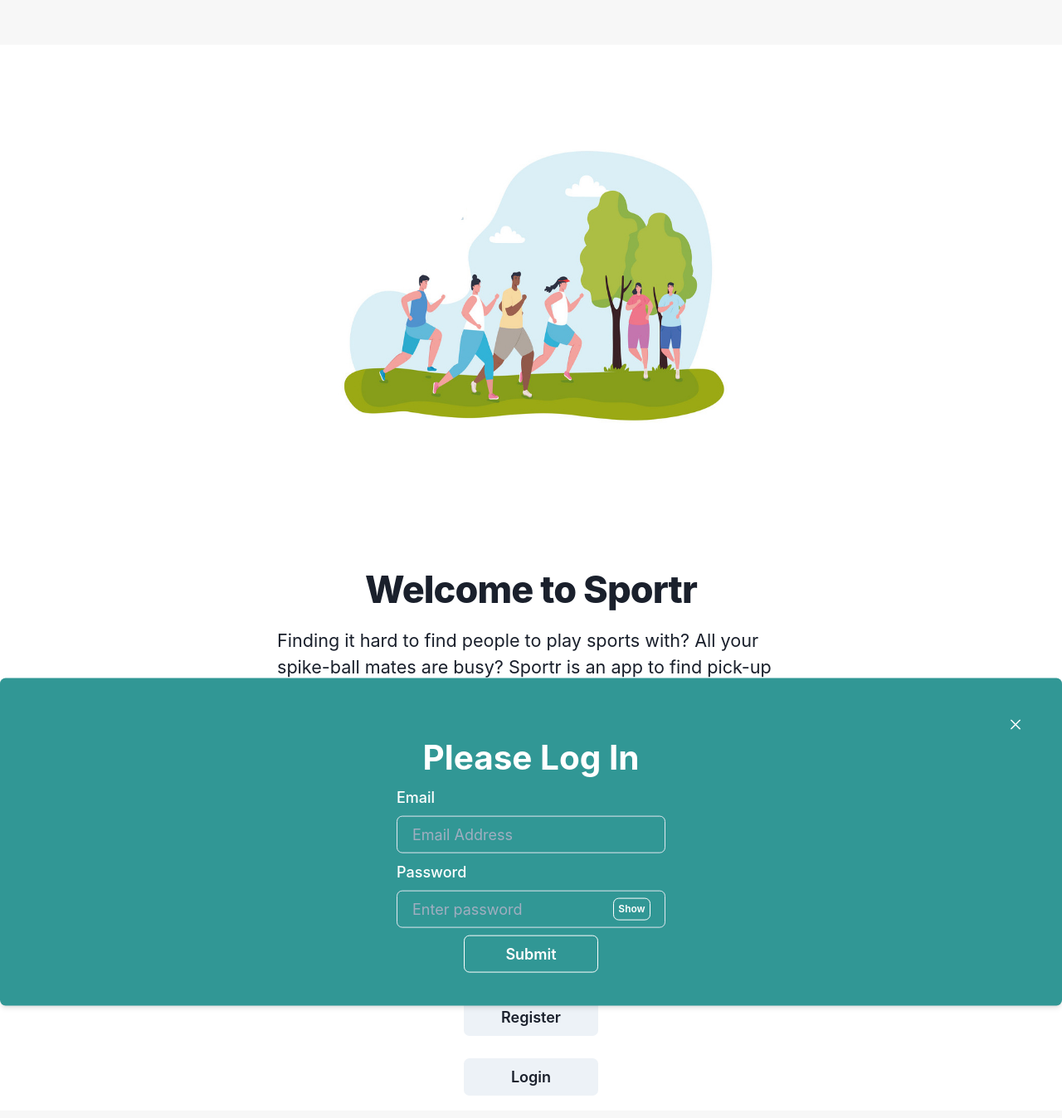
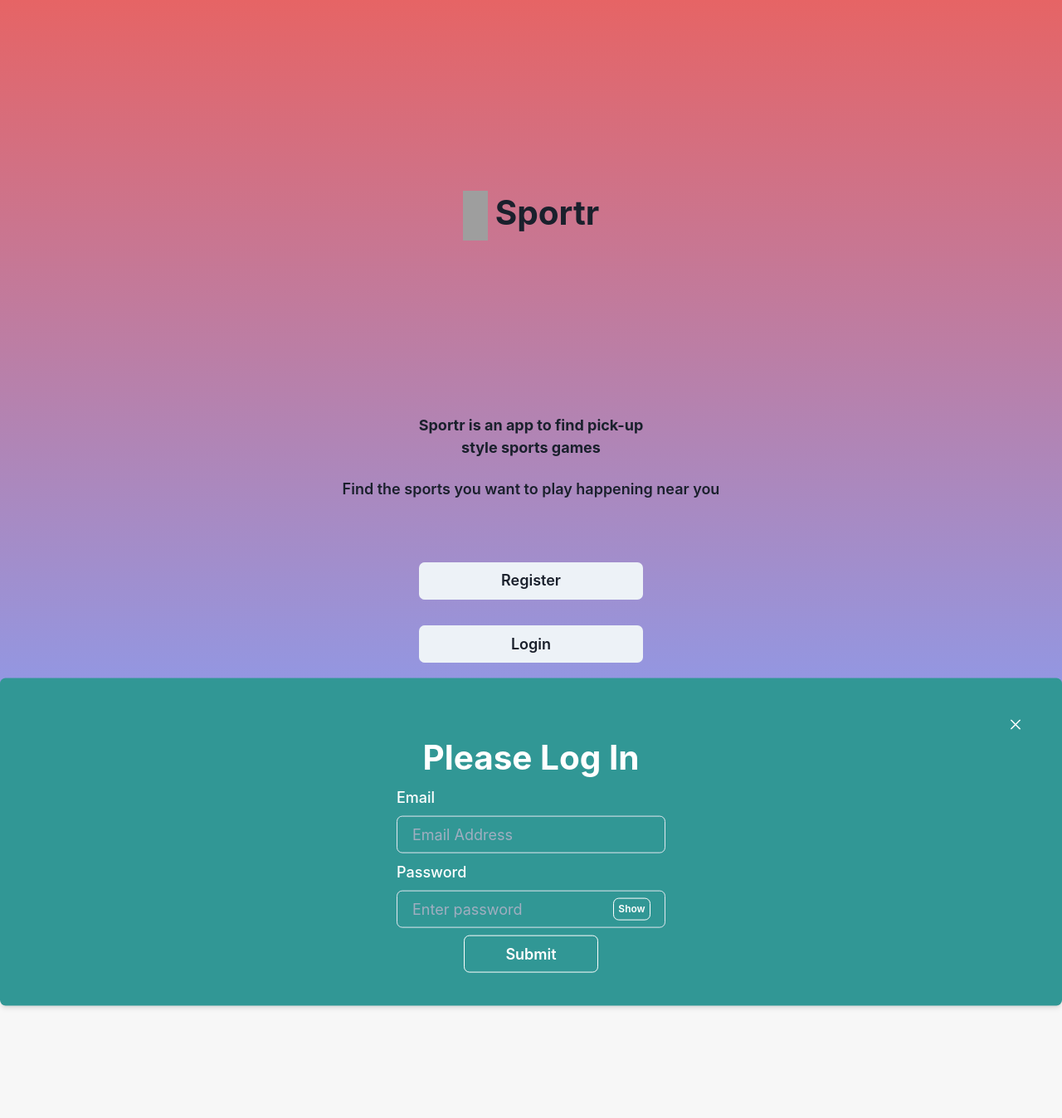
Before and after one commit to christopherdegroot/Sportr, a Next.js app: page / in a window 1280 px wide. Shown: the top 1348 px of the page at 83% size. After the commit the page ends 844 px from the top, so only its background shows below. Built offline with nearby package versions, Linux system fonts and the light colour scheme; grey boxes are pictures that could not be loaded.

Commit message:
update styling of home/landing page

```diff
--- a/pages/index.js
+++ b/pages/index.js
@@ -1,60 +1,98 @@
-import Head from 'next/head'
-import Image from 'next/image'
-import styles from '../styles/Home.module.css'
-import Link from 'next/link'
-import Layout, { siteTitle } from '../components/layout'
-import utilStyles from '../styles/utils.module.css'
-import { Slide, useDisclosure, ChakraProvider, Box, Button, Fade, VStack } from "@chakra-ui/react";
-import LoginModule from '../components/LoginModule'
+import Head from "next/head";
+import styles from "../styles/Home.module.css";
+import Link from "next/link";
+import Image from "next/image";
+import Layout, { siteTitle } from "../components/layout";
+import utilStyles from "../styles/utils.module.css";
+import {
+  HStack,
+  IconButton,
+  Icon,
+  Heading,
+  Text,
+  Slide,
+  useDisclosure,
+  ChakraProvider,
+  Box,
+  Button,
+  Fade,
+  VStack,
+} from "@chakra-ui/react";
+import LoginModule from "../components/LoginModule";
+import { MdSportsTennis, MdOutlineSportsHandball } from "react-icons/md";
+import { FaSearch } from "react-icons/fa";
 
 export default function Home() {
-  const { isOpen, onClose, onToggle } = useDisclosure()
+  const { isOpen, onClose, onToggle } = useDisclosure();
   return (
     <>
-    <ChakraProvider>
-    <Layout home>
+      <VStack
+        justifyContent={"space-between"}
+        minH={"844"}
+        bgGradient={"linear-gradient( #e66465, #9198e5)"}
+      >
+        <Head>
+          <link rel="icon" href="/images/template (2).png" />
+          <meta
+            name="description"
+            content="Learn how to build a personal website using Next.js"
+          />
+          <meta
+            property="og:image"
+            content={`https://og-image.vercel.app/${encodeURI(
+              siteTitle
+            )}.png?theme=light&md=0&fontSize=75px&images=https%3A%2F%2Fassets.vercel.com%2Fimage%2Fupload%2Ffront%2Fassets%2Fdesign%2Fnextjs-black-logo.svg`}
+          />
+          <meta name="og:title" content={siteTitle} />
+          <meta name="twitter:card" content="summary_large_image" />
+        </Head>
+
         <Head>
           <title>{siteTitle}</title>
         </Head>
-            <section className={utilStyles.headingMd}>
-              <p>Finding it hard to find people to play sports with? All your spike-ball mates are busy? Sportr is an app to find pick-up style sports games. Want to play ball hockey in the neighborhood again? Want to find a pickup basketball match? Want to find a ladies yoga group? Sportr is your answer. </p>
-                <br></br>
-                <p>
-              With Sportr you can set distance limits and sport types to be notified of events starting near you. You can create events: input the sport you want to an event for, date, and set other preferences. We'll take care of the rest and find others interested in your activity and let the community join you!
-              </p>
-
-            </section>
-
-            <br></br>
-            <div className={utilStyles.userButtons}>
+        <VStack>
+          <HStack pt={230} pb={200}>
+            <Image
+              src="https://i.imgur.com/2brO7zk.png"
+              width={30}
+              height={60}
+            />
+            <Heading pb={1}>Sportr</Heading>
+          </HStack>
+          <VStack>
+            <Text mb={3} fontWeight={"bold"} px={7} textAlign={"center"}>
+              Sportr is an app to find pick-up <br></br> style sports games{" "}
+            </Text>
+            <Text fontWeight={"semibold"} px={7} textAlign={"center"}>
+              Find the sports you want to play happening near you
+            </Text>
+          </VStack>
+        </VStack>
         <VStack>
           <Link href="/register">
-              <Button w='9em' name={'Register'}>Register</Button>
+            <Button w="15em" name={"Register"}>
+              Register
+            </Button>
           </Link>
-            <Box p={4} >
-              <Button w='9em' onClick={onToggle} >Login</Button>
-              <Slide direction='bottom' in={isOpen}>
+          <Box p={5} pb={10}>
+            <Button w="15em" onClick={onToggle}>
+              Login
+            </Button>
+            <Slide direction="bottom" in={isOpen}>
               <Box
-                  p='40px'
+                p="40px"
                 color="white"
-                  mt='4'
-                  bg='teal.500'
-                  rounded='md'
+                mt="4"
+                bg="teal.500"
+                rounded="md"
                 shadow="md"
               >
-                  <LoginModule onClose={onClose}>
-                  </LoginModule>
+                <LoginModule onClose={onClose}></LoginModule>
               </Box>
             </Slide>
           </Box>
-
-
-
         </VStack>
-            </div>
-        </Layout>
-        </ChakraProvider>
-
+      </VStack>
     </>
-  )
+  );
 }
```
Lines whose indentation alone changed are shown as unchanged.
